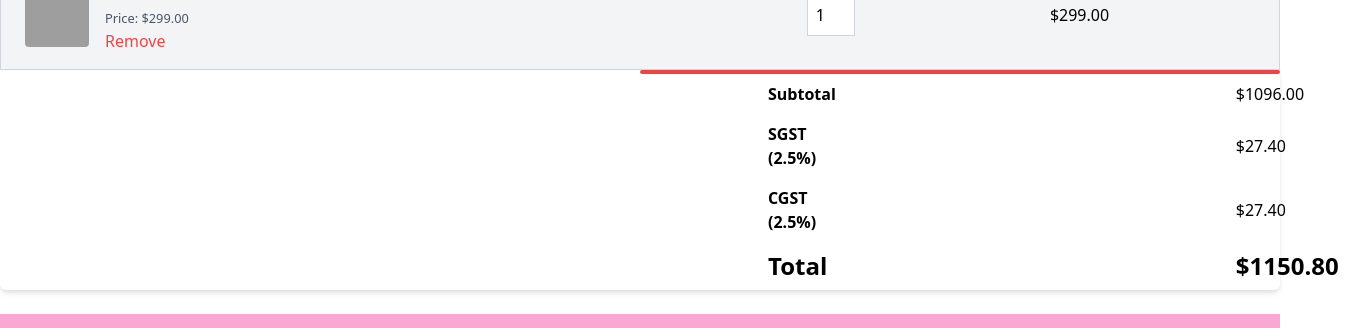
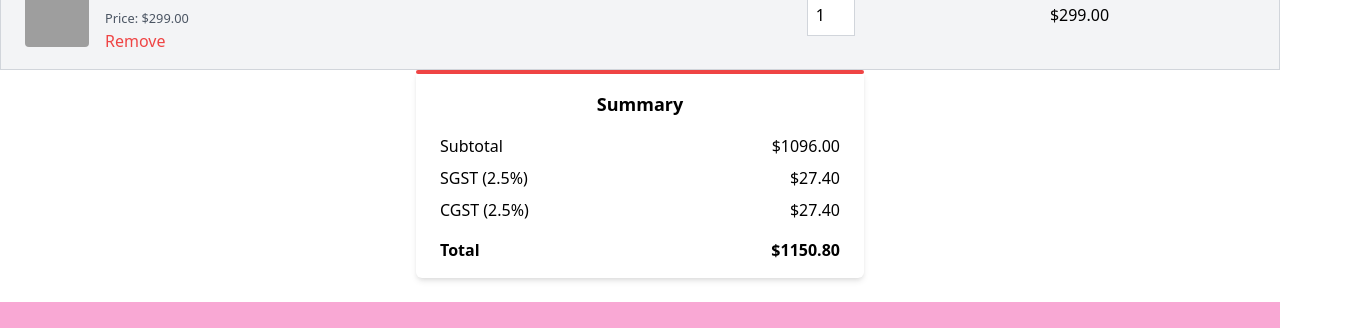
Before and after one commit to saurabh00025/Furniture_project, a React (Vite) app: page /cart in a window 1280 px wide. Shown: the part 472-800 px from the top of the page, 1355 px wide, since content can reach past the window. Built offline with nearby package versions, Linux system fonts and the light colour scheme; grey boxes are pictures that could not be loaded.

Commit message:
cart responsive

```diff
--- a/src/components/cart.jsx
+++ b/src/components/cart.jsx
@@ -121,32 +121,32 @@ const Cart = () => {
               </div>
             )}
 
-            <div>
-              <div className="bg-white rounded-md shadow-md">
-                <div className="w-1/2 ml-auto border-b-4 border-red-500 w-30 rounded-full"></div>
 
-                <table className="ml-96">
-                  <tbody className=" ml-auto">
-                    <tr className="">
-                      <td className="py-2 px-96 font-semibold">Subtotal</td>
-                      <td className="py-2 px-4 ">${calculateTotalWithoutTax()}</td>
-                    </tr>
-                    <tr className="">
-                      <td className="py-2 px-96 font-semibold">SGST (2.5%)</td>
-                      <td className="py-2 px-4">${(calculateTotalWithoutTax() * 0.025).toFixed(2)}</td>
-                    </tr>
-                    <tr className="">
-                      <td className="py-2 px-96 font-semibold">CGST (2.5%)</td>
-                      <td className="py-2 px-4">${(calculateTotalWithoutTax() * 0.025).toFixed(2)}</td>
-                    </tr>
-                    <tr className="">
-                      <td className="font-bold text-2xl py-2 px-96 font-semibold">Total</td>
-                      <td className="py-2 px-4 text-2xl font-bold">${calculateTotal()}</td>
-                    </tr>
-                  </tbody>
-                </table>
-              </div>
-            </div>
+      <div class="flex justify-center">
+      <div class="bg-white rounded-md shadow-md w-full max-w-md">
+        <div class="border-b-4 border-red-500 rounded-full"></div>
+        <div class="px-6 py-4">
+        <div class="text-center font-semibold text-lg mb-4">Summary</div>
+        <div class="flex justify-between mb-2">
+        <div>Subtotal</div>
+        <div>${calculateTotalWithoutTax()}</div>
+      </div>
+      <div class="flex justify-between mb-2">
+        <div>SGST (2.5%)</div>
+        <div>${(calculateTotalWithoutTax() * 0.025).toFixed(2)}</div>
+      </div>
+      <div class="flex justify-between mb-2">
+        <div>CGST (2.5%)</div>
+        <div>${(calculateTotalWithoutTax() * 0.025).toFixed(2)}</div>
+      </div>
+      <div class="flex justify-between mt-4">
+        <div class="font-bold">Total</div>
+        <div class="font-bold">${calculateTotal()}</div>
+      </div>
+    </div>
+  </div>
+</div>
+
             <div className="py-3"></div>
           </>
         )}
```
